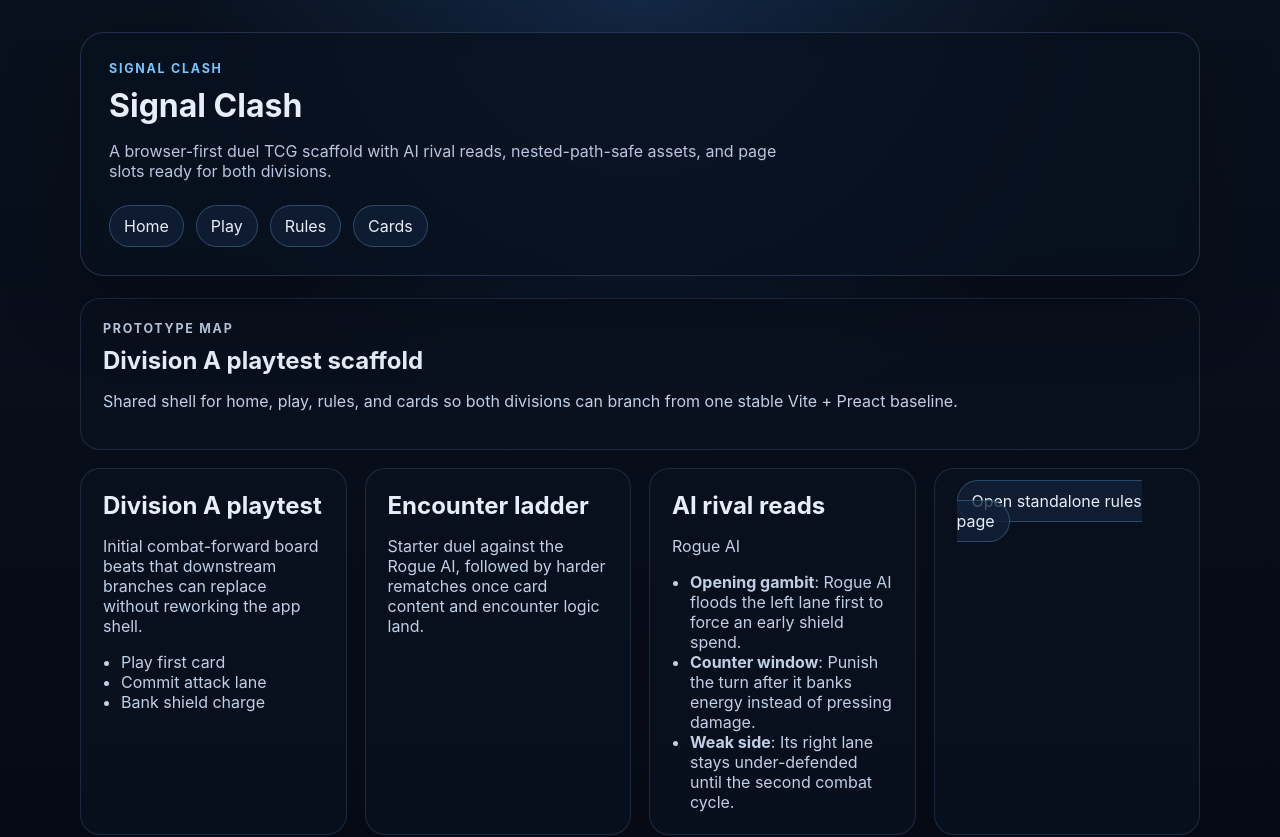
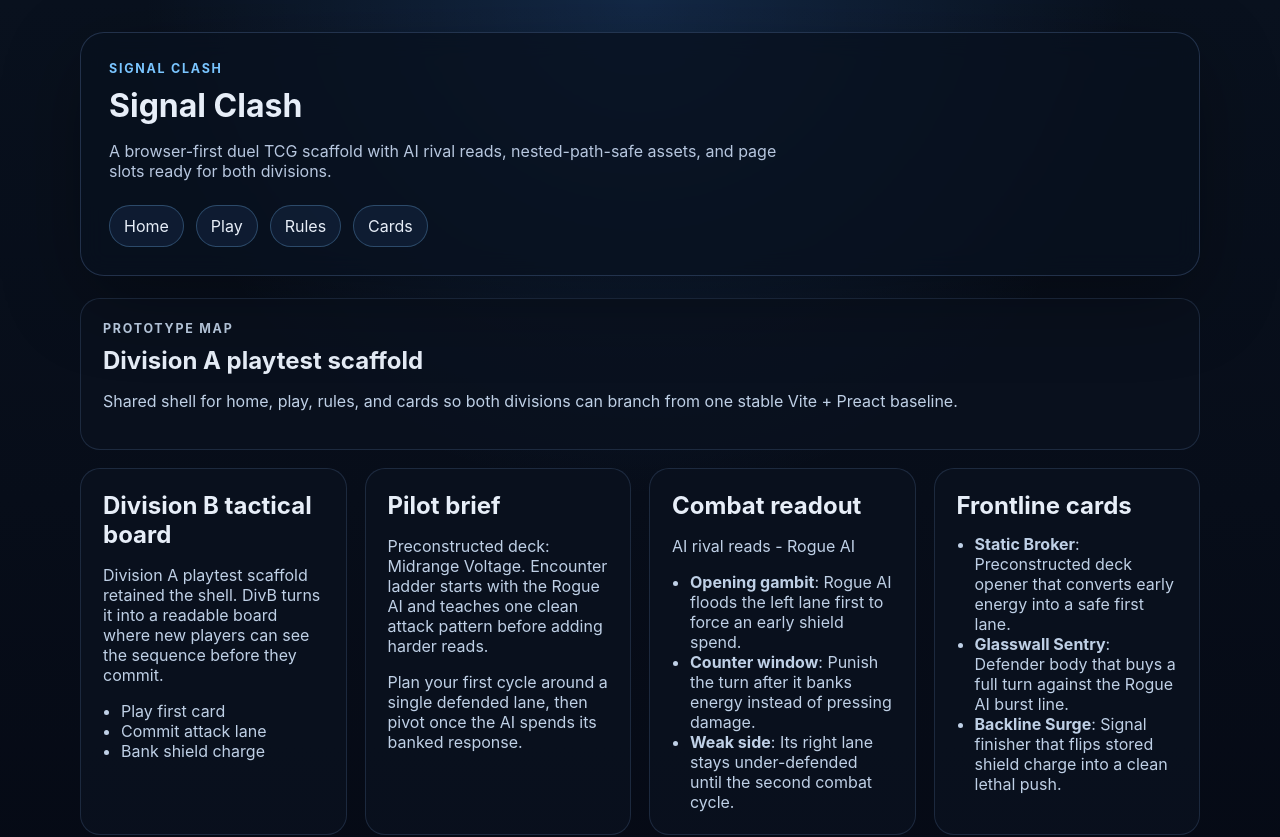
Before and after one commit to kunchenguid/org-bench, a Preact app: page / in a window 1280 px wide. Shown: the top 837 px of the page. Built offline with nearby package versions, Linux system fonts and the light colour scheme.

Commit message:
Refine the divB play page

```diff
--- a/src/ui/App.tsx
+++ b/src/ui/App.tsx
@@ -26,6 +26,21 @@ const rivalReads = [
   },
 ];
 
+const frontlineCards = [
+  {
+    name: 'Static Broker',
+    text: 'Preconstructed deck opener that converts early energy into a safe first lane.',
+  },
+  {
+    name: 'Glasswall Sentry',
+    text: 'Defender body that buys a full turn against the Rogue AI burst line.',
+  },
+  {
+    name: 'Backline Surge',
+    text: 'Signal finisher that flips stored shield charge into a clean lethal push.',
+  },
+];
+
 const routeCopy: Record<RouteKey, { eyebrow: string; title: string; body: string }> = {
   home: {
     eyebrow: 'Prototype map',
@@ -33,9 +48,9 @@ const routeCopy: Record<RouteKey, { eyebrow: string; title: string; body: string
     body: 'Shared shell for home, play, rules, and cards so both divisions can branch from one stable Vite + Preact baseline.',
   },
   play: {
-    eyebrow: 'Encounter ladder',
-    title: 'Combat loop placeholder',
-    body: 'This contested surface will become the final duel board. For now it exposes the primary pillars and a stable mount point.',
+    eyebrow: 'Division B vision',
+    title: 'Division B tactical board',
+    body: 'Lead with readability: show the pilot plan, the frontline cards that matter this turn, and the combat readout the moment pressure shifts.',
   },
   rules: {
     eyebrow: 'Rules reference',
@@ -92,8 +107,8 @@ export function App() {
         </section>
 
         <section class="panel">
-          <h2>Division A playtest</h2>
-          <p>Initial combat-forward board beats that downstream branches can replace without reworking the app shell.</p>
+          <h2>Division B tactical board</h2>
+          <p>Division A playtest scaffold retained the shell. DivB turns it into a readable board where new players can see the sequence before they commit.</p>
           <ul>
             {encounterSteps.map((step) => (
               <li key={step}>{step}</li>
@@ -102,17 +117,29 @@ export function App() {
         </section>
 
         <section class="panel">
-          <h2>Encounter ladder</h2>
-          <p>Starter duel against the Rogue AI, followed by harder rematches once card content and encounter logic land.</p>
+          <h2>Pilot brief</h2>
+          <p>Preconstructed deck: Midrange Voltage. Encounter ladder starts with the Rogue AI and teaches one clean attack pattern before adding harder reads.</p>
+          <p>Plan your first cycle around a single defended lane, then pivot once the AI spends its banked response.</p>
         </section>
 
         <section class="panel">
-          <h2>AI rival reads</h2>
-          <p>Rogue AI</p>
+          <h2>Combat readout</h2>
+          <p>AI rival reads - Rogue AI</p>
           <ul>
             {rivalReads.map((read) => (
               <li key={read.label}>
                 <strong>{read.label}</strong>: {read.detail}
+              </li>
+            ))}
+          </ul>
+        </section>
+
+        <section class="panel">
+          <h2>Frontline cards</h2>
+          <ul>
+            {frontlineCards.map((card) => (
+              <li key={card.name}>
+                <strong>{card.name}</strong>: {card.text}
               </li>
             ))}
           </ul>
```
Also changed, not shown: 1 other file (tests, documents, lock files or other folders).
